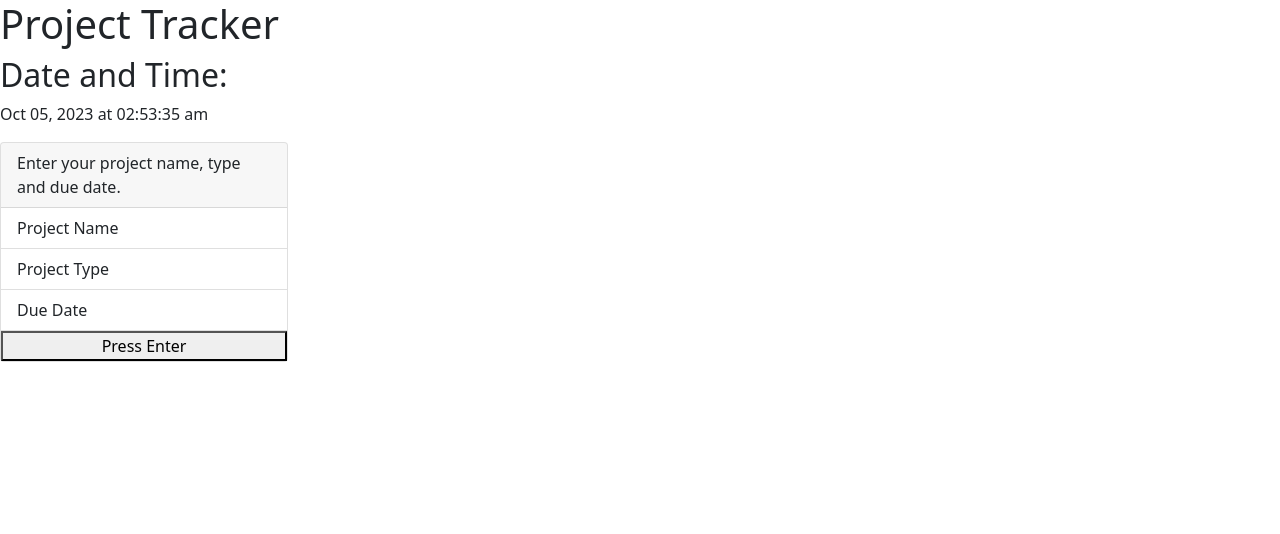
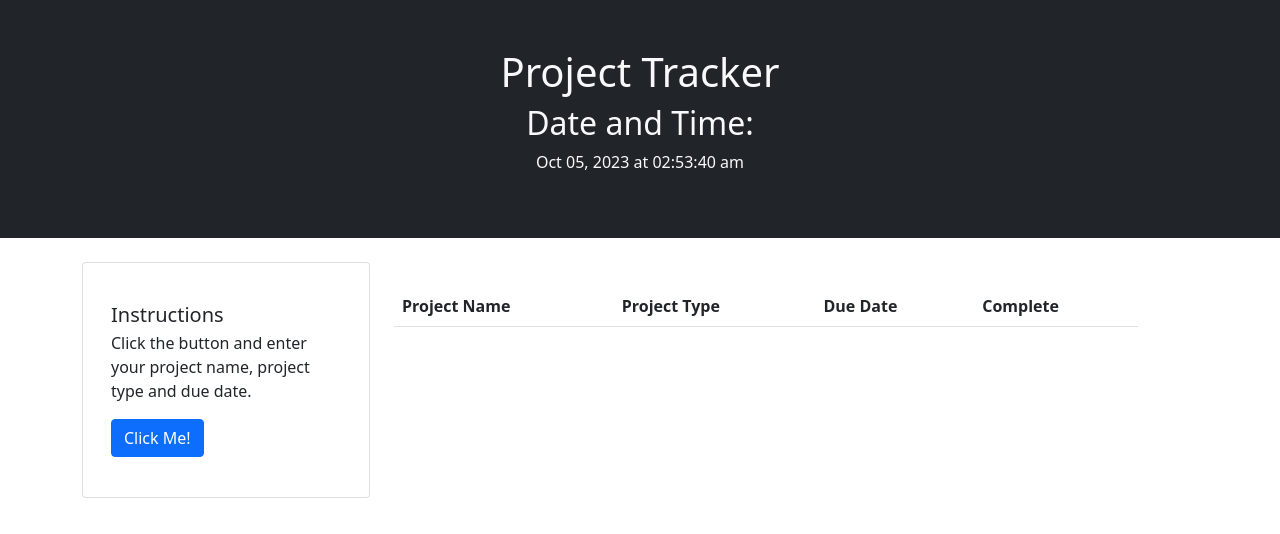
Before and after one commit to pcrainer38/project-tracker, a plain HTML site: page index.html in a window 1280 px wide. Drawn offline with nearby package versions, Linux system fonts and the light colour scheme.

Commit message:
added to html

```diff
--- a/assets/css/style.css
+++ b/assets/css/style.css
@@ -1,3 +1,9 @@
-.container {
-    justify-content: center;
+.header {
+    background-color: navy;
+    color: #fff;
 }
+
+body {
+    font-family: 'Fira Sans', sans-serif;
+    font-weight: 400;
+  }
--- a/assets/js/script.js
+++ b/assets/js/script.js
@@ -1,8 +1,12 @@
 var timeDisplayEl = $('#time-display')
+
 
 function displayTime() {
     var rightNow = dayjs().format('MMM DD, YYYY [at] hh:mm:ss a');
     timeDisplayEl.text(rightNow);
 }
 
+
+
 displayTime();
+setInterval(displayTime, 1000);
--- a/index.html
+++ b/index.html
@@ -19,26 +19,77 @@
 
 </head>
 <body>
-    <header>
+    <header class="p-5 mb-4 bg-dark text-light text-center header">
         <h1>Project Tracker</h1>
         <h2>Date and Time:</h2>
         <p id="time-display"></p>
     </header>
+    <main>
+      <div class="container d-flex ">
+        <div class="card " style="width: 18rem;">
+          <div class="row ">
+            <div class="card-body col-12 col-md-4  m-4 ">
+              <h5 class="card-title">Instructions</h5>
+              <h6 class="card-subtitle mb-2 text-muted"></h6>
+              <p class="card-text">Click the button and enter your project name, project type and due date.</p>
+              <button type="button" class="btn btn-primary" data-bs-toggle="modal" data-bs-target="#staticBackdrop">
+                Click Me!
+              </button>
+            </div>
+          </div>
+        </div>
+         <div class="col-12 col-md-8  m-4">
+              <table class="table table-striped">
+                <thead>
+                  <th>Project Name</th>
+                  <th>Project Type</th>
+                  <th>Due Date</th>
+                  <th>Complete</th>
+                </thead>
+                <tbody id="project-display">
 
-    <div class="card" style="width: 18rem;">
-        <div class="card-header">
-          Enter your project name, type and due date.
+                </tbody>
 
+              </table>
+
+          </div>
+      </div>
+<!-- modal for adding new project -->
+      <div class="modal" tabindex="-1">
+        <div class="modal-dialog">
+          <div class="modal-content">
+            <div class="modal-header">
+              <h5 class="modal-title">Add a new project</h5>
+              <button type="button" class="btn-close" data-bs-dismiss="modal" aria-label="Close"></button>
+            </div>
+            <div class="modal-body">
+              <div class="input-group input-group-sm mb-3">
+                <span class="input-group-text" id="inputGroup-sizing-sm">Project Name</span>
+                <input type="text" class="form-control">
+              </div>
+            </div>
+            <div class="input-group mb-3">
+              <input type="text" class="form-control" aria-label="Text input with dropdown button">
+              <button class="btn btn-outline-secondary dropdown-toggle" type="button" data-bs-toggle="dropdown" aria-expanded="false">Dropdown</button>
+              <ul class="dropdown-menu dropdown-menu-end">
+                <li><a class="dropdown-item" href="#">Web Application (Front End)</a></li>
+                <li><a class="dropdown-item" href="#">Web Application (Back End)</a></li>
+                <li><a class="dropdown-item" href="#">Web Application (Full Stack)</a></li>
+              </ul>
+            </div>
+            <div class="modal-footer">
+              <button type="button" class="btn btn-secondary" data-bs-dismiss="modal">Close</button>
+              <button type="button" class="btn btn-primary">Save changes</button>
+            </div>
+          </div>
         </div>
-        <ul class="list-group list-group-flush">
-          <li class="list-group-item">Project Name</li>
-          <li class="list-group-item">Project Type</li>
-          <li class="list-group-item">Due Date</li>
-        </ul>
-        <button>Press Enter</button>
       </div>
 
-      <script src="https://code.jquery.com/jquery-3.5.1.min.js"></script>
+
+    </main>
+
+
+    <script src="https://code.jquery.com/jquery-3.5.1.min.js"></script>
 
       <script
       src="https://cdn.jsdelivr.net/npm/dayjs@1.11.3/dayjs.min.js"
```
